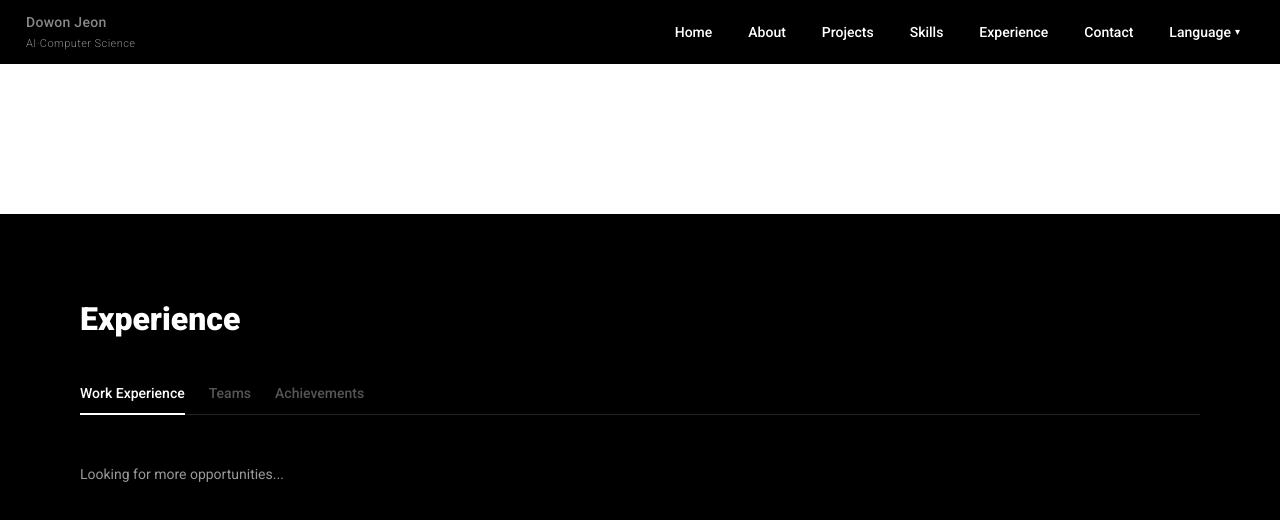
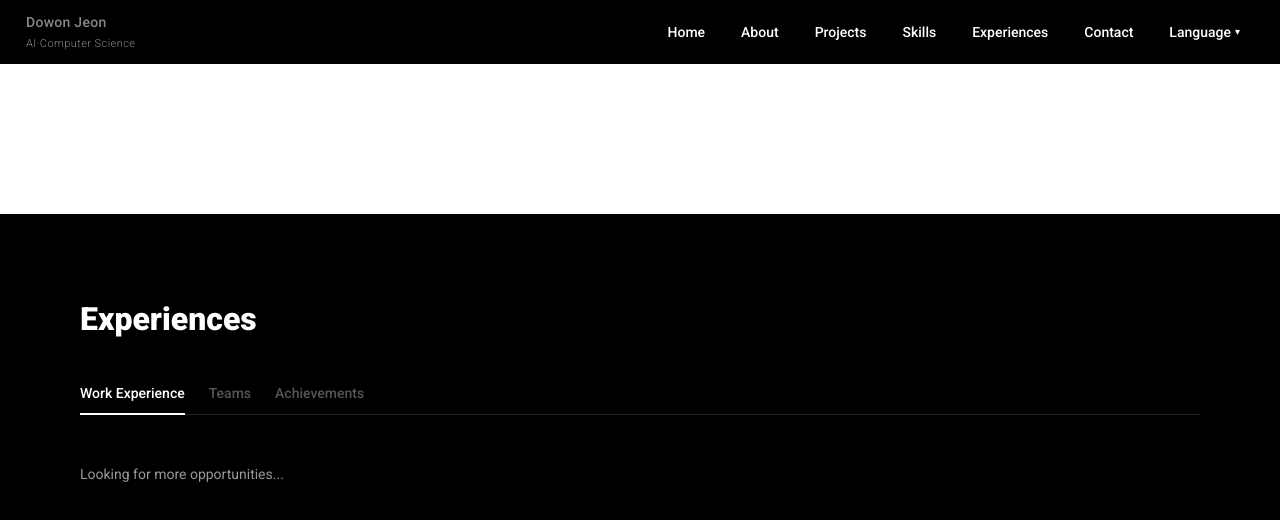
Before and after one commit to jeondowon/PortfolioWeb, a React (Vite) app: page / in a window 1280 px wide. Both pictures are taken after a click on the button "Work Experience". Shown: the part 3275-3795 px from the top of the page. Built offline with nearby package versions, Linux system fonts and the light colour scheme.

Commit message:
Rename Experience to Experiences and fix missing key warning in About

```diff
--- a/src/App.jsx
+++ b/src/App.jsx
@@ -7,7 +7,7 @@ import About from "./components/sections/About";
 import Banner from "./components/sections/Banner";
 import Projects from "./components/sections/Projects";
 import Skills from "./components/sections/Skills";
-import Experience from "./components/sections/Experience";
+import Experiences from "./components/sections/Experiences";
 import Contact from "./components/sections/Contact";
 import "./styles/global.css";
 
@@ -58,7 +58,7 @@ export default function App() {
       <Banner />
       <Projects ref={projectsRef} />
       <Skills ref={skillsRef} />
-      <Experience ref={experienceRef} />
+      <Experiences ref={experienceRef} />
       <Contact ref={contactRef} />
       <Footer />
     </>
--- a/src/components/common/Navbar.jsx
+++ b/src/components/common/Navbar.jsx
@@ -97,8 +97,8 @@ export default function Navbar({
             </a>
           </li>
           <li>
-            <a href="#experience" onClick={(e) => handleClick(e, onExperience)}>
-              Experience
+            <a href="#experiences" onClick={(e) => handleClick(e, onExperience)}>
+              Experiences
             </a>
           </li>
           <li>
--- a/src/components/sections/About.jsx
+++ b/src/components/sections/About.jsx
@@ -55,7 +55,7 @@ const About = forwardRef(function About({ lang = "en" }, ref) {
             <div className="about-content">
               <p className="about-bio">
                 {content.bio.split('\n').map((line, i, arr) =>
-                  i < arr.length - 1 ? <>{renderBioLine(line)}<br key={i} /></> : renderBioLine(line)
+                  i < arr.length - 1 ? <span key={i}>{renderBioLine(line)}<br /></span> : renderBioLine(line)
                 )}
               </p>
 
--- a/src/components/sections/Experience.jsx
+++ /dev/null
@@ -1,61 +0,0 @@
-import { forwardRef, useState } from "react";
-import { EXPERIENCE_DATA } from "../../constants";
-import "./Experience.css";
-
-const TABS = [
-  { key: "work", label: "Work Experience" },
-  { key: "teams", label: "Teams" },
-  { key: "achievements", label: "Achievements" },
-];
-
-const Experience = forwardRef(function Experience(_, ref) {
-  const [activeTab, setActiveTab] = useState("teams");
-  const items = EXPERIENCE_DATA[activeTab];
-
-  return (
-    <section className="experience" id="experience" ref={ref}>
-      <div className="experience-inner">
-        <h2 className="experience-title">Experience</h2>
-        <div className="experience-tabs">
-          {TABS.map((tab) => (
-            <button
-              key={tab.key}
-              className={
-                "experience-tab" +
-                (activeTab === tab.key ? " experience-tab--active" : "")
-              }
-              onClick={() => setActiveTab(tab.key)}
-            >
-              {tab.label}
-            </button>
-          ))}
-        </div>
-        {items.length === 0 ? (
-          <p className="experience-empty">Looking for more opportunities...</p>
-        ) : (
-          <div className="experience-timeline">
-            {items.map((item, i) => (
-              <div key={i} className="experience-item">
-                <div
-                  className={
-                    "experience-dot" +
-                    (item.isActive ? " experience-dot--active" : "")
-                  }
-                />
-                <div className="experience-item-content">
-                  <span className="experience-date">{item.date}</span>
-                  <span className="experience-item-title">{item.title}</span>
-                  <span className="experience-item-subtitle">
-                    {item.subtitle}
-                  </span>
-                </div>
-              </div>
-            ))}
-          </div>
-        )}
-      </div>
-    </section>
-  );
-});
-
-export default Experience;
--- a/src/components/sections/Experience.css
+++ b/src/components/sections/Experiences.css
@@ -1,4 +1,4 @@
-.experience {
+.experiences {
   padding: 80px 0;
   background: #000;
   min-height: 100vh;
@@ -7,27 +7,27 @@
   justify-content: flex-start;
 }
 
-.experience-inner {
+.experiences-inner {
   width: 100%;
   max-width: 1200px;
   margin: 0 auto;
   padding: 0 40px;
 }
 
-.experience-title {
+.experiences-title {
   font-size: 32px;
   font-weight: 800;
   color: #fff;
 }
 
-.experience-tabs {
+.experiences-tabs {
   display: flex;
   gap: 24px;
   border-bottom: 1px solid #222;
   margin-top: 40px;
 }
 
-.experience-tab {
+.experiences-tab {
   font-size: 14px;
   font-weight: 500;
   color: #555;
@@ -37,28 +37,28 @@
   transition: color 0.15s;
 }
 
-.experience-tab:hover {
+.experiences-tab:hover {
   color: #bbb;
 }
 
-.experience-tab--active {
+.experiences-tab--active {
   color: #fff;
   border-bottom-color: #fff;
 }
 
-.experience-empty {
+.experiences-empty {
   margin-top: 48px;
   font-size: 14px;
   color: #999;
 }
 
-.experience-timeline {
+.experiences-timeline {
   position: relative;
   padding-left: 24px;
   margin-top: 40px;
 }
 
-.experience-timeline::before {
+.experiences-timeline::before {
   content: "";
   position: absolute;
   left: 7px;
@@ -68,16 +68,16 @@
   background: #2a2a2a;
 }
 
-.experience-item {
+.experiences-item {
   position: relative;
   padding-bottom: 28px;
 }
 
-.experience-item:last-child {
+.experiences-item:last-child {
   padding-bottom: 0;
 }
 
-.experience-dot {
+.experiences-dot {
   position: absolute;
   left: -21px;
   top: 4px;
@@ -87,38 +87,38 @@
   background: #444;
 }
 
-.experience-dot--active {
+.experiences-dot--active {
   background: #fff;
 }
 
-.experience-item-content {
+.experiences-item-content {
   display: flex;
   flex-direction: column;
   gap: 4px;
 }
 
-.experience-date {
+.experiences-date {
   font-size: 12px;
   color: #555;
 }
 
-.experience-item-title {
+.experiences-item-title {
   font-size: 15px;
   font-weight: 500;
   color: #fff;
 }
 
-.experience-item-subtitle {
+.experiences-item-subtitle {
   font-size: 13px;
   color: #999;
 }
 
 @media (max-width: 768px) {
-  .experience-inner {
+  .experiences-inner {
     padding: 0 20px;
   }
 
-  .experience-tabs {
+  .experiences-tabs {
     gap: 16px;
   }
 }
--- /dev/null
+++ b/src/components/sections/Experiences.jsx
@@ -0,0 +1,61 @@
+import { forwardRef, useState } from "react";
+import { EXPERIENCE_DATA } from "../../constants";
+import "./Experiences.css";
+
+const TABS = [
+  { key: "work", label: "Work Experience" },
+  { key: "teams", label: "Teams" },
+  { key: "achievements", label: "Achievements" },
+];
+
+const Experiences = forwardRef(function Experiences(_, ref) {
+  const [activeTab, setActiveTab] = useState("teams");
+  const items = EXPERIENCE_DATA[activeTab];
+
+  return (
+    <section className="experiences" id="experiences" ref={ref}>
+      <div className="experiences-inner">
+        <h2 className="experiences-title">Experiences</h2>
+        <div className="experiences-tabs">
+          {TABS.map((tab) => (
+            <button
+              key={tab.key}
+              className={
+                "experiences-tab" +
+                (activeTab === tab.key ? " experiences-tab--active" : "")
+              }
+              onClick={() => setActiveTab(tab.key)}
+            >
+              {tab.label}
+            </button>
+          ))}
+        </div>
+        {items.length === 0 ? (
+          <p className="experiences-empty">Looking for more opportunities...</p>
+        ) : (
+          <div className="experiences-timeline">
+            {items.map((item, i) => (
+              <div key={i} className="experiences-item">
+                <div
+                  className={
+                    "experiences-dot" +
+                    (item.isActive ? " experiences-dot--active" : "")
+                  }
+                />
+                <div className="experiences-item-content">
+                  <span className="experiences-date">{item.date}</span>
+                  <span className="experiences-item-title">{item.title}</span>
+                  <span className="experiences-item-subtitle">
+                    {item.subtitle}
+                  </span>
+                </div>
+              </div>
+            ))}
+          </div>
+        )}
+      </div>
+    </section>
+  );
+});
+
+export default Experiences;
```
